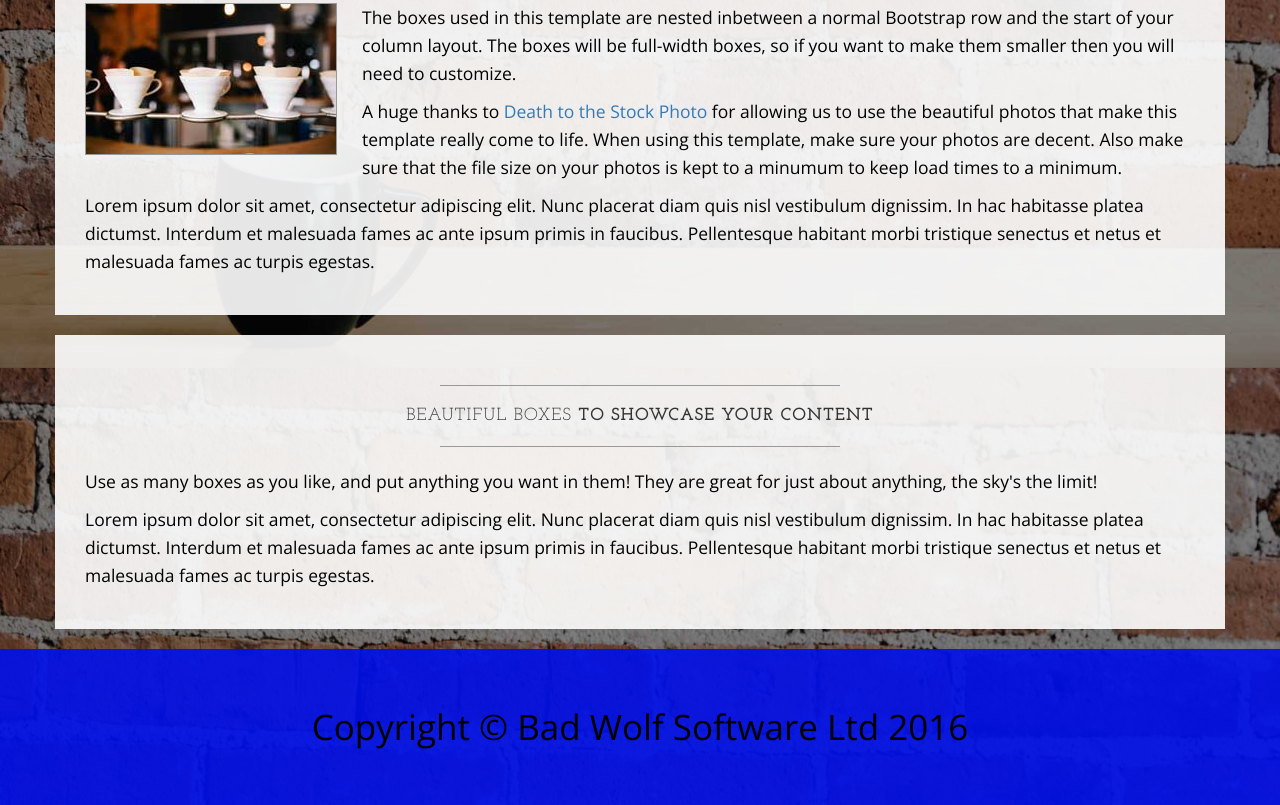
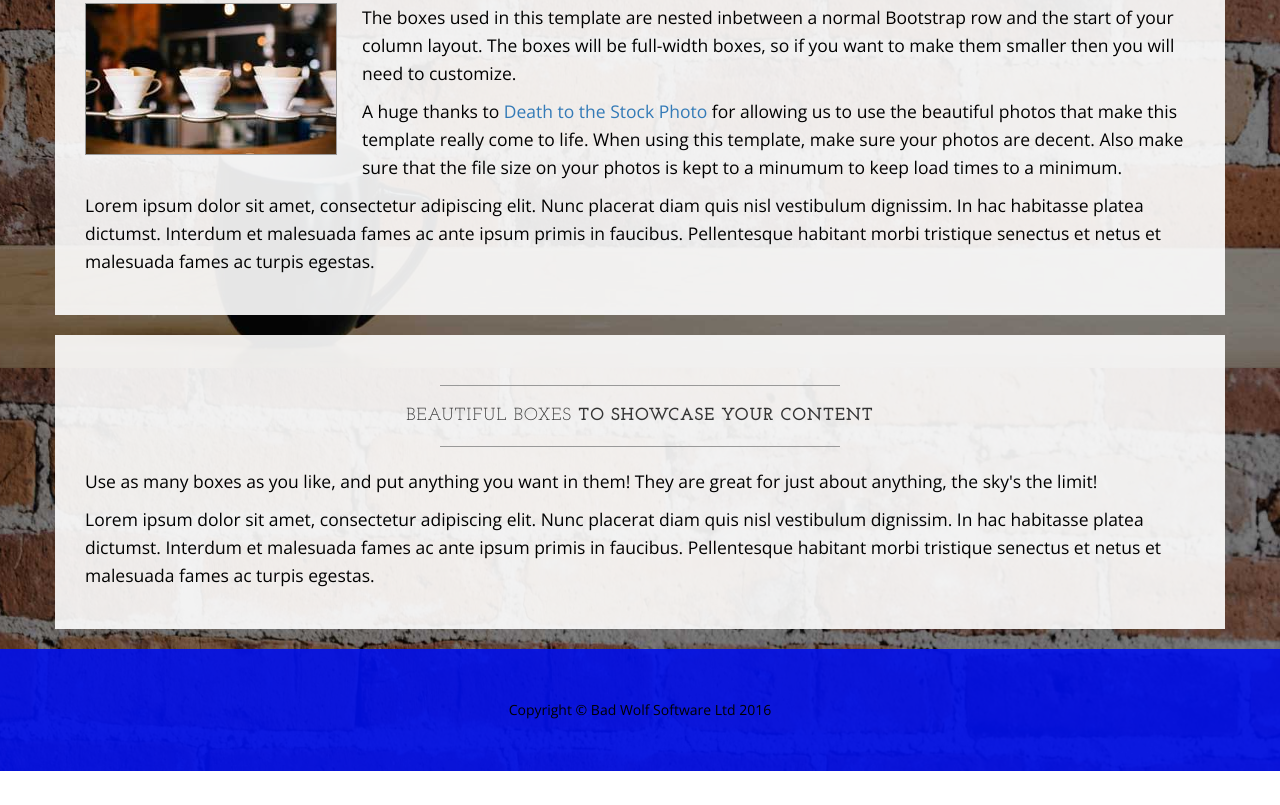
Before and after one commit to WalrusSealord/Git-Course, a plain HTML site: page index.html in a window 1280 px wide. Shown: the part 1232-2037 px from the top of the page. After the commit the page ends 2003 px from the top, so only its background shows below. Drawn offline with nearby package versions, Linux system fonts and the light colour scheme.

Commit message:
Changed styling for wide and very wide devices

```diff
--- a/css/business-casual.css
+++ b/css/business-casual.css
@@ -187,6 +187,9 @@ footer p {
         table-layout: fixed;
         font-size: 1.25em;
     }
+    #footerText {
+      font-size: 1.5em;
+    }
 }
 
 @media screen and (min-width:1200px) {
@@ -195,4 +198,7 @@ footer p {
         display: table;
         clear: both;
     }
+    #footerText {
+      font-size: 0.8em;
+    }
 }
```
